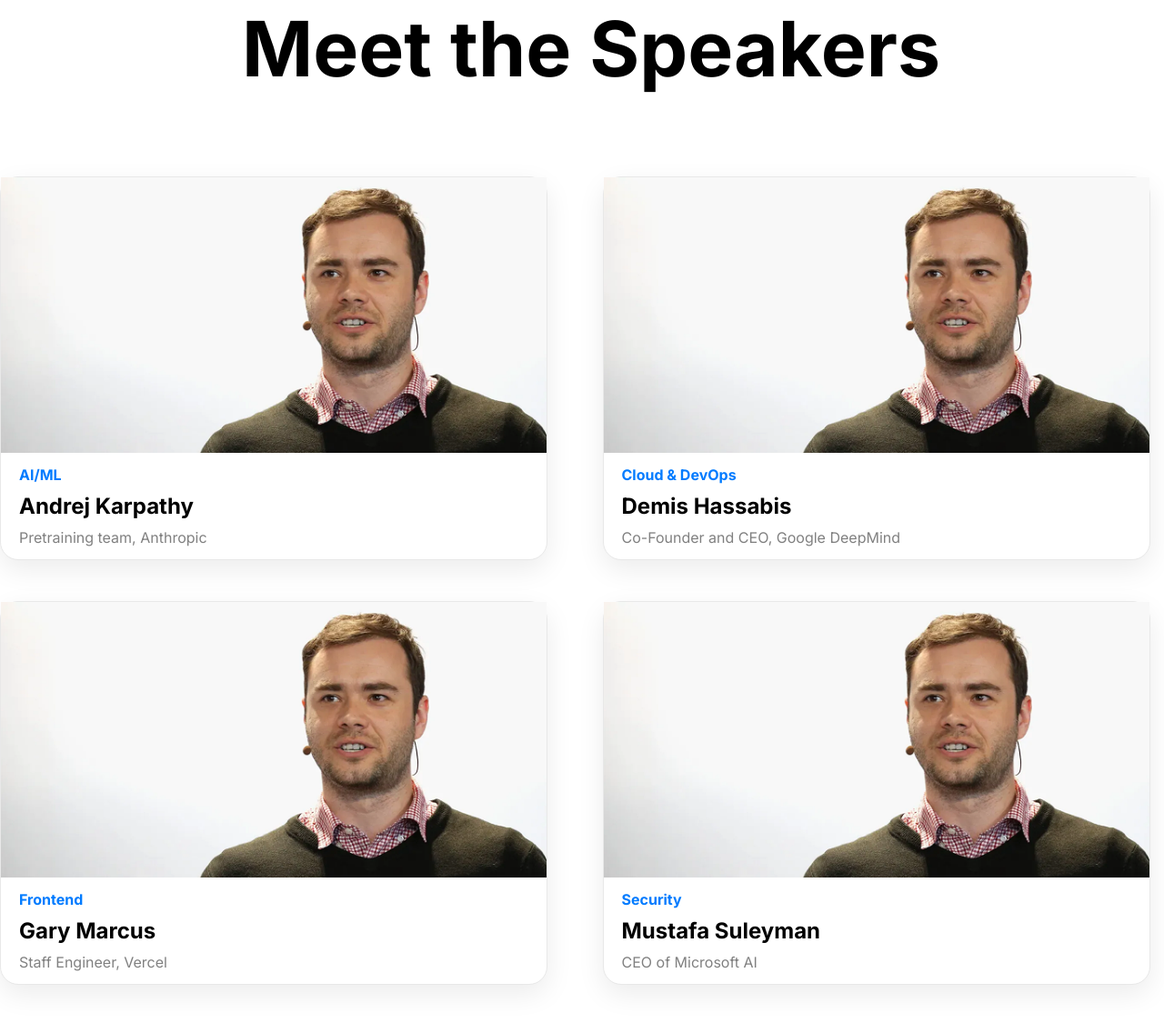
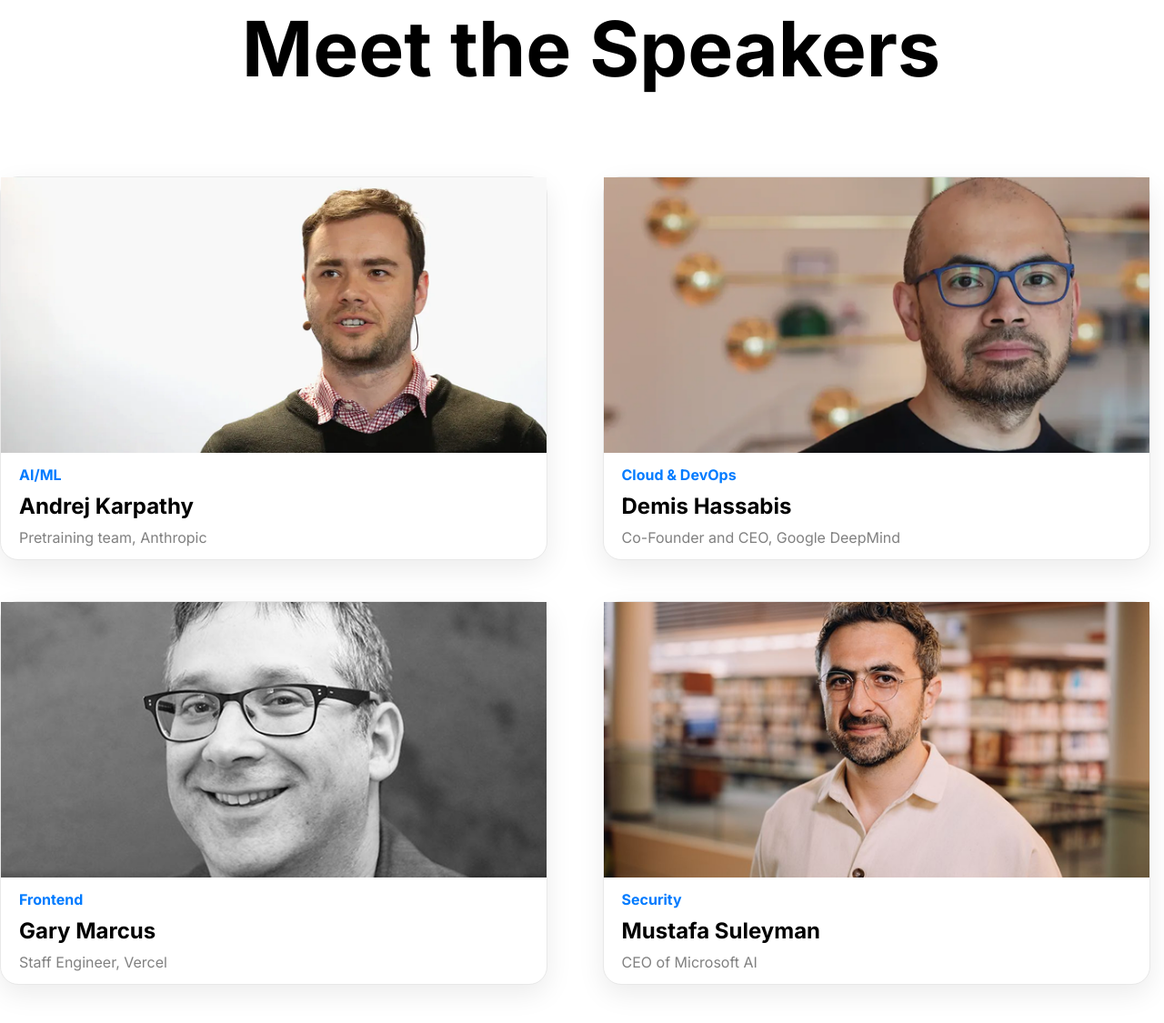
Before and after one commit to nazmulofficial/DevConf2026, a plain HTML site: page index.html in a window 1280 px wide. Shown: the part 1203-2328 px from the top of the page at 91% size. Drawn offline with Linux system fonts and the light colour scheme.

Commit message:
final update some missing content

```diff
--- a/index.html
+++ b/index.html
@@ -18,7 +18,7 @@
       <nav>
         <div class="navbar">
           <div class="imag">
-            <img src="/assets/logo.png" alt="" />
+            <img src="./assets/logo.png" alt="" />
           </div>
           <div class="nav-button">
             <ul class="btn">
@@ -71,19 +71,19 @@
               <p>Pretraining team, Anthropic</p>
             </div>
             <div class="card">
-              <img src="./assets/andrej.png" alt="">
+              <img src="./assets/demis.png" alt="">
               <h4>Cloud & DevOps</h4>
               <h2>Demis Hassabis</h2>
               <p>Co-Founder and CEO, Google DeepMind</p>
             </div>
             <div class="card">
-              <img src="./assets/andrej.png" alt="">
+              <img src="./assets/gary.png" alt="">
               <h4>Frontend</h4>
               <h2>Gary Marcus</h2>
               <p>Staff Engineer, Vercel</p>
             </div>
             <div class="card">
-              <img src="./assets/andrej.png" alt="">
+              <img src="./assets/mustafa.png" alt="">
               <h4>Security</h4>
               <h2>Mustafa Suleyman</h2>
               <p>CEO of Microsoft AI</p>
@@ -239,7 +239,6 @@
           </div>
         </div>
         </footer>
-
       </section>
     </header>
   </body>
```
